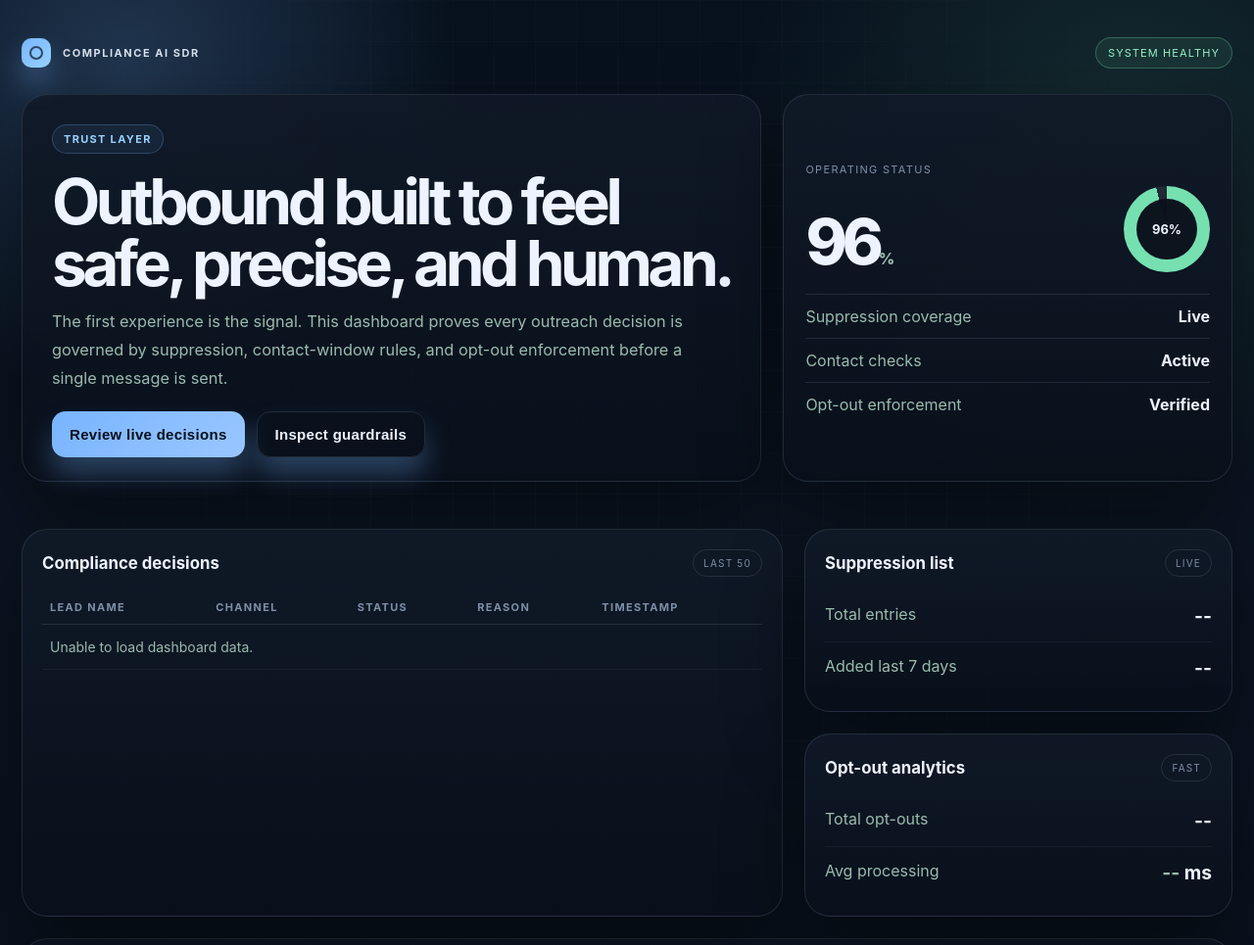
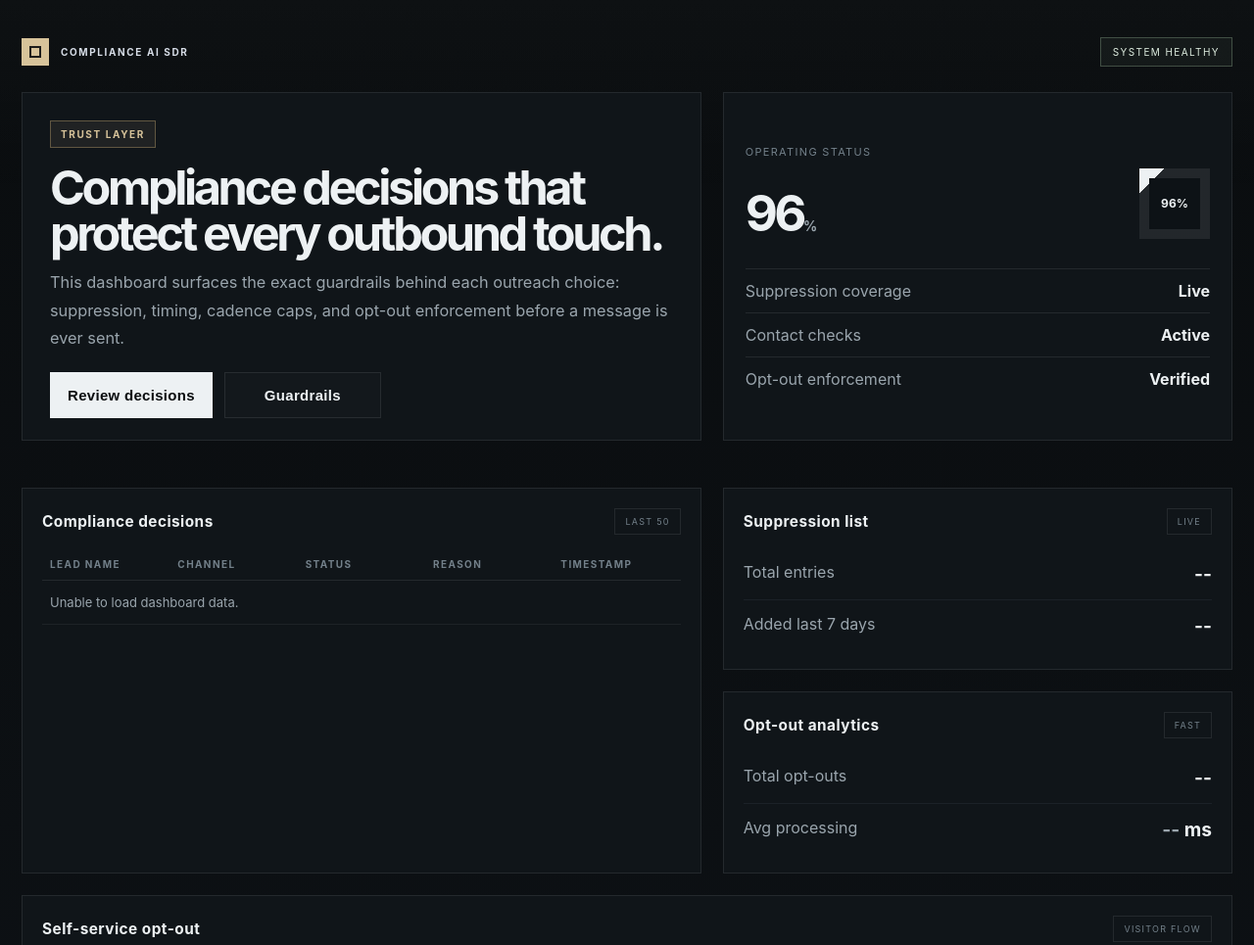
Before and after one commit to rehandesign35/Compliance-AI-SDR, a website: page dashboard/index.html in a window 1280 px wide. Shown: the top 965 px of the page at 98% size. Drawn offline with Linux system fonts and the light colour scheme; no server answers.

Commit message:
Finalize compliance SDR dashboard

```diff
--- a/dashboard/index.html
+++ b/dashboard/index.html
@@ -6,20 +6,20 @@
     <title>Compliance AI SDR</title>
     <style>
       :root {
-        --bg: #07111d;
-        --bg-2: #0d1a2b;
-        --panel: rgba(14, 22, 35, 0.9);
-        --panel-2: rgba(11, 17, 28, 0.98);
-        --text: #edf4ff;
-        --muted: #9abbae;
-        --muted-2: #7e90a7;
-        --line: rgba(156, 176, 198, 0.16);
-        --blue: #78b4ff;
-        --blue-2: #96d3ff;
-        --green: #76e0b1;
-        --green-2: #96f4c5;
-        --red: #ff7e7e;
-        --shadow: 0 32px 80px rgba(0, 0, 0, 0.45);
+        --bg: #0b0d0f;
+        --bg-2: #111518;
+        --panel: #11171b;
+        --panel-2: #0d1216;
+        --text: #edf1f3;
+        --muted: #9aa5ad;
+        --muted-2: #73808a;
+        --line: rgba(176, 184, 190, 0.12);
+        --accent: #d7c39a;
+        --accent-soft: rgba(215, 195, 154, 0.08);
+        --green: #b9d8b4;
+        --green-2: #dfeee1;
+        --red: #d28b7d;
+        --shadow: 0 16px 36px rgba(0, 0, 0, 0.2);
       }
 
       * { box-sizing: border-box; }
@@ -29,9 +29,7 @@
         min-height: 100vh;
         font-family: Inter, "Segoe UI", sans-serif;
         background:
-          radial-gradient(circle at 10% 5%, rgba(120, 180, 255, 0.22), transparent 20%),
-          radial-gradient(circle at 90% 10%, rgba(118, 224, 177, 0.12), transparent 24%),
-          linear-gradient(180deg, var(--bg) 0%, #0a1421 40%, #07111d 100%);
+          linear-gradient(180deg, #0a0d0f 0%, #0d1115 100%);
         color: var(--text);
       }
 
@@ -39,11 +37,7 @@
         content: "";
         position: fixed;
         inset: 0;
-        background-image:
-          linear-gradient(rgba(255,255,255,0.02) 1px, transparent 1px),
-          linear-gradient(90deg, rgba(255,255,255,0.02) 1px, transparent 1px);
-        background-size: 42px 42px;
-        mask-image: radial-gradient(circle at center, black 40%, transparent 100%);
+        background: linear-gradient(180deg, rgba(255,255,255,0.02), transparent 26%);
         pointer-events: none;
       }
 
@@ -67,44 +61,44 @@
         display: flex;
         align-items: center;
         gap: 12px;
-        font-size: 11px;
+        font-size: 10px;
         font-weight: 700;
-        letter-spacing: 0.14em;
+        letter-spacing: 0.16em;
         text-transform: uppercase;
         color: rgba(237, 244, 255, 0.9);
       }
 
       .brand-mark {
-        width: 30px;
-        height: 30px;
-        border-radius: 10px;
+        width: 28px;
+        height: 28px;
+        border-radius: 0px;
         position: relative;
-        background: linear-gradient(135deg, var(--blue), var(--blue-2));
-        box-shadow: 0 16px 28px rgba(120, 180, 255, 0.32);
+        background: var(--accent);
+        box-shadow: none;
       }
 
       .brand-mark::before {
         content: "";
         position: absolute;
         inset: 8px;
-        border: 2px solid rgba(7, 17, 29, 0.7);
-        border-radius: 7px;
+        border: 2px solid rgba(9, 12, 14, 0.9);
+        border-radius: 0px;
       }
 
       .status-pill {
-        border: 1px solid rgba(118, 224, 177, 0.3);
-        background: rgba(118, 224, 177, 0.08);
+        border: 1px solid rgba(181, 214, 177, 0.28);
+        background: rgba(181, 214, 177, 0.05);
         color: var(--green-2);
-        border-radius: 999px;
+        border-radius: 0px;
         padding: 8px 12px;
-        font-size: 11px;
-        letter-spacing: 0.1em;
+        font-size: 10px;
+        letter-spacing: 0.14em;
         text-transform: uppercase;
       }
 
       .hero {
         display: grid;
-        grid-template-columns: 1.4fr 0.85fr;
+        grid-template-columns: 4fr 3fr;
         gap: 22px;
         margin-bottom: 24px;
       }
@@ -113,35 +107,36 @@
       .hero-panel,
       .panel,
       .stat-card {
-        background: linear-gradient(180deg, rgba(16, 25, 39, 0.95), rgba(9, 16, 26, 0.9));
+        background: rgba(17, 22, 26, 0.98);
         border: 1px solid var(--line);
-        border-radius: 26px;
-        box-shadow: var(--shadow);
+        border-radius: 0px;
+        box-shadow: none;
       }
 
       .hero-copy {
-        padding: 30px 30px 24px;
+        padding: 28px 28px 22px;
       }
 
       .eyebrow {
         display: inline-flex;
         align-items: center;
-        border: 1px solid rgba(120, 180, 255, 0.24);
-        background: rgba(120, 180, 255, 0.08);
-        color: var(--blue-2);
-        border-radius: 999px;
-        padding: 7px 11px;
-        font-size: 11px;
-        letter-spacing: 0.12em;
+        border: 1px solid rgba(217, 186, 122, 0.35);
+        background: var(--accent-soft);
+        color: var(--accent);
+        border-radius: 0px;
+        padding: 7px 10px;
+        font-size: 10px;
+        letter-spacing: 0.16em;
         text-transform: uppercase;
         font-weight: 700;
       }
 
       .hero-copy h1 {
-        margin: 18px 0 14px;
-        font-size: clamp(2.7rem, 5vw, 4.6rem);
-        line-height: 0.98;
+        margin: 18px 0 12px;
+        font-size: clamp(2.2rem, 3.8vw, 3.7rem);
+        line-height: 0.96;
         letter-spacing: -0.07em;
+        font-weight: 700;
       }
 
       .hero-copy p {
@@ -171,9 +166,10 @@
 
       .primary-btn,
       button {
-        background: linear-gradient(135deg, var(--blue), #9ac7ff);
-        color: #07111d;
-        box-shadow: 0 18px 28px rgba(120, 180, 255, 0.3);
+        background: var(--text);
+        color: #0b0d0f;
+        box-shadow: none;
+        border-radius: 0px;
       }
 
       .primary-btn {
@@ -181,10 +177,11 @@
       }
 
       .secondary-btn {
-        background: transparent;
+        background: rgba(255, 255, 255, 0.01);
         border: 1px solid var(--line);
         color: var(--text);
         padding: 14px 18px;
+        border-radius: 0px;
       }
 
       .primary-btn:hover,
@@ -213,39 +210,40 @@
         grid-template-columns: 1fr auto;
         align-items: end;
         gap: 18px;
+        margin-bottom: 8px;
       }
 
       .big-score {
-        font-size: clamp(2.9rem, 5vw, 4.2rem);
-        font-weight: 800;
-        letter-spacing: -0.08em;
-        line-height: 0.95;
+        font-size: clamp(2.3rem, 4vw, 3.2rem);
+        font-weight: 700;
+        letter-spacing: -0.07em;
+        line-height: 1;
       }
 
       .big-score small {
-        font-size: 16px;
+        font-size: 14px;
         color: var(--muted);
       }
 
       .score-ring {
-        width: 88px;
-        height: 88px;
-        border-radius: 50%;
+        width: 72px;
+        height: 72px;
+        border-radius: 0px;
         display: grid;
         place-items: center;
-        background: conic-gradient(var(--green) 0 96%, rgba(255,255,255,0.08) 96% 100%);
+        background: linear-gradient(135deg, var(--text) 0 18%, rgba(255,255,255,0.08) 18% 100%);
         position: relative;
       }
 
       .score-ring::before {
         content: "96%";
-        width: 62px;
-        height: 62px;
+        width: 52px;
+        height: 52px;
         display: grid;
         place-items: center;
-        border-radius: 50%;
+        border-radius: 0px;
         background: var(--panel-2);
-        font-size: 13px;
+        font-size: 12px;
         font-weight: 700;
       }
 
@@ -285,14 +283,14 @@
         color: var(--muted-2);
         text-transform: uppercase;
         letter-spacing: 0.12em;
-        font-size: 11px;
+        font-size: 10px;
       }
 
       .stat-card .value {
         margin-top: 16px;
-        font-size: clamp(2rem, 3vw, 2.5rem);
-        font-weight: 800;
-        letter-spacing: -0.06em;
+        font-size: clamp(1.7rem, 2.8vw, 2.4rem);
+        font-weight: 700;
+        letter-spacing: -0.05em;
       }
 
       .stat-card .trend {
@@ -303,7 +301,7 @@
 
       .content-grid {
         display: grid;
-        grid-template-columns: 1.6fr 0.9fr;
+        grid-template-columns: 4fr 3fr;
         gap: 22px;
       }
 
@@ -321,15 +319,16 @@
 
       .panel-header h2 {
         margin: 0;
-        font-size: 1.05rem;
+        font-size: 0.96rem;
+        letter-spacing: 0.03em;
       }
 
       .tiny-tag {
-        font-size: 10px;
-        letter-spacing: 0.12em;
+        font-size: 9px;
+        letter-spacing: 0.14em;
         text-transform: uppercase;
         border: 1px solid var(--line);
-        border-radius: 999px;
+        border-radius: 0px;
         padding: 7px 10px;
         color: var(--muted-2);
       }
@@ -337,12 +336,13 @@
       table {
         width: 100%;
         border-collapse: collapse;
+        table-layout: fixed;
       }
 
       thead th {
         text-align: left;
-        font-size: 11px;
-        letter-spacing: 0.12em;
+        font-size: 10px;
+        letter-spacing: 0.14em;
         text-transform: uppercase;
         color: var(--muted-2);
         padding: 10px 8px;
@@ -352,9 +352,9 @@
       tbody td {
         vertical-align: top;
         padding: 14px 8px;
-        border-bottom: 1px solid rgba(156, 176, 198, 0.08);
+        border-bottom: 1px solid rgba(176, 184, 190, 0.08);
         color: var(--text);
-        font-size: 14px;
+        font-size: 13px;
       }
 
       .badge {
@@ -479,14 +479,14 @@
       <section class="hero">
         <div class="hero-copy">
           <div class="eyebrow">Trust layer</div>
-          <h1>Outbound built to feel safe, precise, and human.</h1>
+          <h1>Compliance decisions that protect every outbound touch.</h1>
           <p>
-            The first experience is the signal. This dashboard proves every outreach decision is governed
-            by suppression, contact-window rules, and opt-out enforcement before a single message is sent.
+            This dashboard surfaces the exact guardrails behind each outreach choice: suppression, timing,
+            cadence caps, and opt-out enforcement before a message is ever sent.
           </p>
           <div class="hero-actions">
-            <button class="primary-btn" type="button">Review live decisions</button>
-            <button class="secondary-btn" type="button">Inspect guardrails</button>
+            <button class="primary-btn" type="button">Review decisions</button>
+            <button class="secondary-btn" type="button">Guardrails</button>
           </div>
         </div>
 
```
Also changed, not shown: server.js (added, +185 -0 lines).
